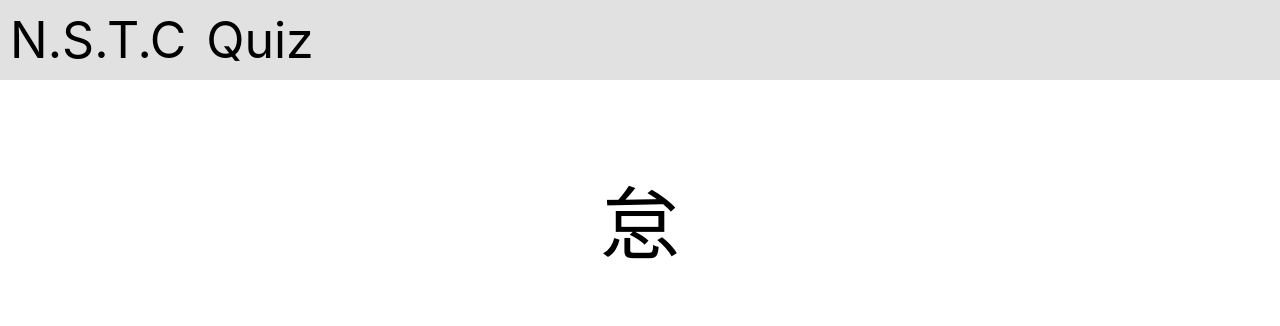
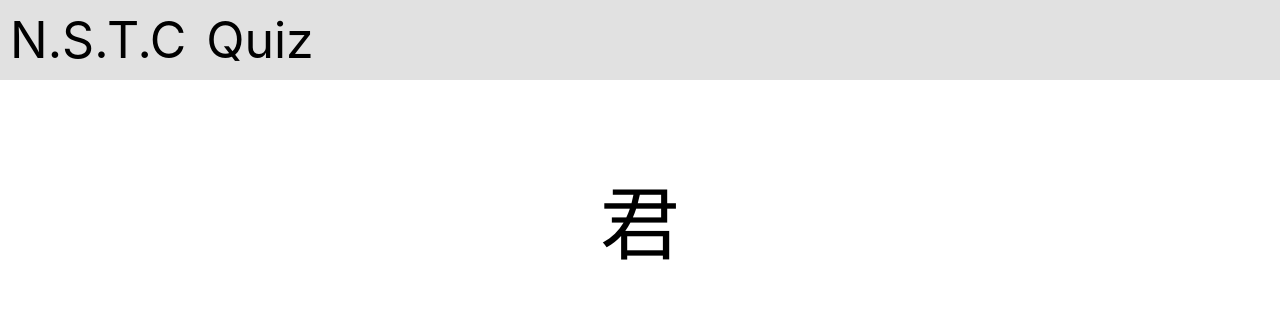
Before and after one commit to CurtisGreen/Name-Subject-To-Change, a Next.js app: page / in a window 1280 px wide. Shown: the top 326 px of the page. Built offline with nearby package versions, Linux system fonts and the light colour scheme.

Commit message:
Made kanji of the day same for everyone

```diff
--- /dev/null
+++ b/lib/GetTodaysKanji.js
@@ -0,0 +1,6 @@
+export default function getTodaysKanji(numKanji) {
+  const date = new Date();
+  const todaysIndex =
+    (date.getFullYear() + date.getMonth() * 30 + date.getDate()) % numKanji;
+  return todaysIndex;
+}
--- a/pages/index.js
+++ b/pages/index.js
@@ -4,13 +4,13 @@ import { useState } from "react";
 import NavBar from "../components/NavBar";
 import RandomKanjiButton from "../components/RandomKanjiButton";
 import Main from "../components/Main";
+import getTodaysKanji from "../lib/GetTodaysKanji";
 
 export default function Home() {
   const kanjiArr = Object.entries(kanji);
   const numKanji = kanjiArr.length;
-  const getKanjiIndex = () => Math.floor(Math.random() * numKanji);
-  const [index, setIndex] = useState(getKanjiIndex());
-  console.log(kanjiArr[index]["0"]);
+  const getRandomKanjiIndex = () => Math.floor(Math.random() * numKanji);
+  const [index, setIndex] = useState(getTodaysKanji(numKanji));
 
   return (
     <div>
@@ -23,7 +23,7 @@ export default function Home() {
       <NavBar />
       <Main>
         <p style={{ fontSize: "5rem" }}>{kanjiArr[index]["0"]}</p>
-        <RandomKanjiButton onClick={() => setIndex(getKanjiIndex())} />
+        <RandomKanjiButton onClick={() => setIndex(getRandomKanjiIndex())} />
       </Main>
     </div>
   );
```
